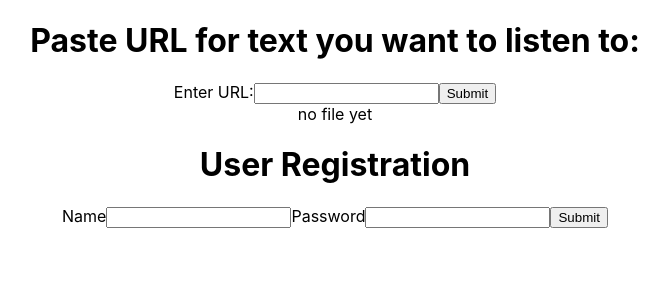
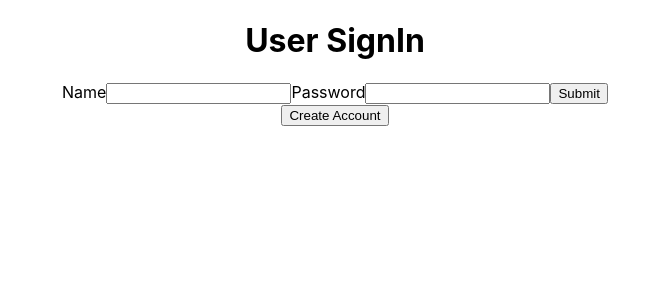
Before and after one commit to anosharahim/myna-voice-ai, a React (Create React App) app in the folder frontend/: page / in a window 1280 px wide. Shown: the top 300 px of the page, without its empty margins (305-974 px from the left). Built offline with nearby package versions, Linux system fonts and the light colour scheme.

Commit message:
account login or sign up logic to main page.

```diff
--- a/frontend/src/App.js
+++ b/frontend/src/App.js
@@ -2,13 +2,43 @@ import logo from "./logo.svg";
 import "./App.css";
 import InputForm from "./components/InputForm";
 import SignUpForm from "./components/SignUpForm";
+import SignInForm from "./components/SignInForm";
+import { useState } from "react";
 
 function App() {
+  const [isAuthenticated, setIsAuthenticated] = useState(false);
+  const [isSignUp, setIsSignUp] = useState(false);
+
+  const handleAccountCreation = () => {
+    // go to sign-up page
+    setIsSignUp(true);
+  };
+  // Function to handle successful sign-in or sign-up
+  const handleAuthentication = () => {
+    setIsAuthenticated(true);
+  };
+
   return (
     <div className="App">
-      <h1>Paste URL for text you want to listen to:</h1>
-      <InputForm />
-      <SignUpForm />
+      <div className="App">
+        {isAuthenticated ? (
+          <InputForm />
+        ) : isSignUp ? (
+          <SignUpForm onAuthentication={handleAuthentication} />
+        ) : (
+          <>
+            <SignInForm onAuthentication={handleAuthentication} />
+            <button
+              onClick={handleAccountCreation}
+              className="btn"
+              type="submit"
+            >
+              {" "}
+              Create Account
+            </button>
+          </>
+        )}
+      </div>
     </div>
   );
 }
```
